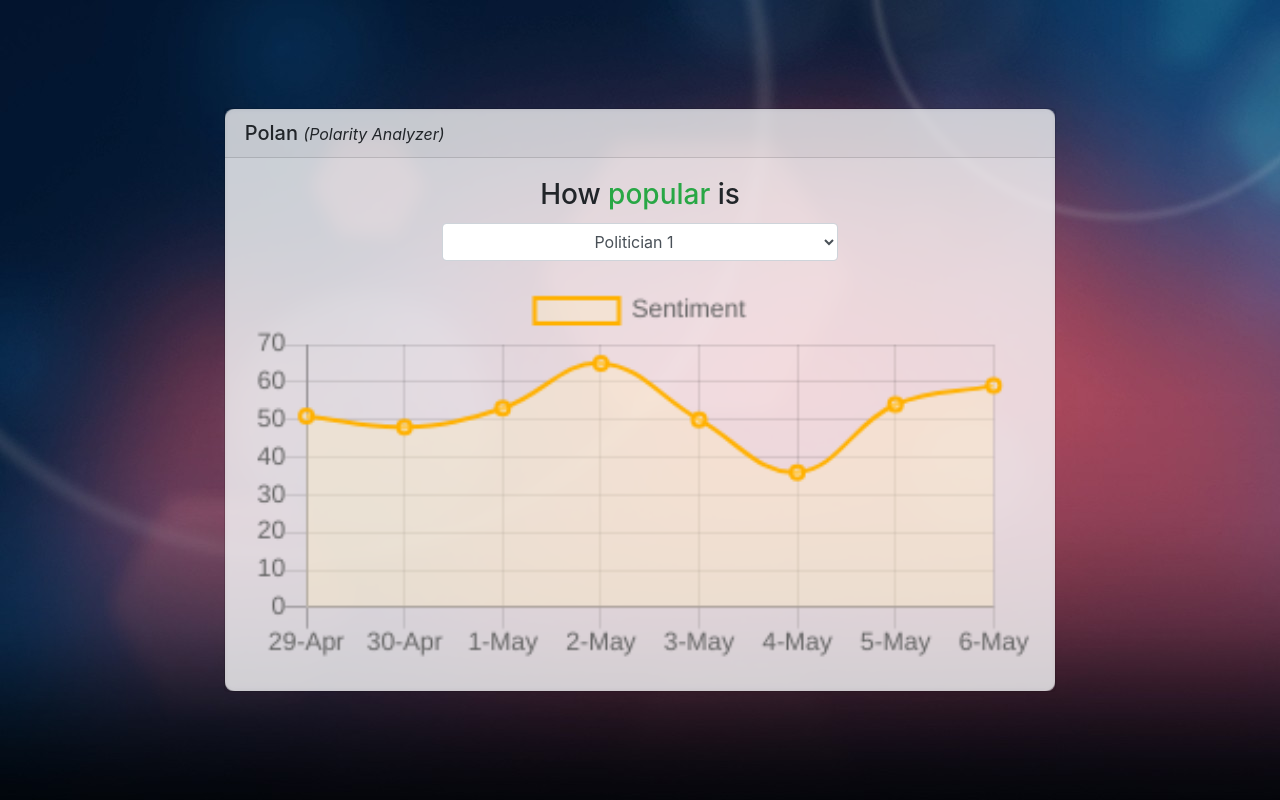
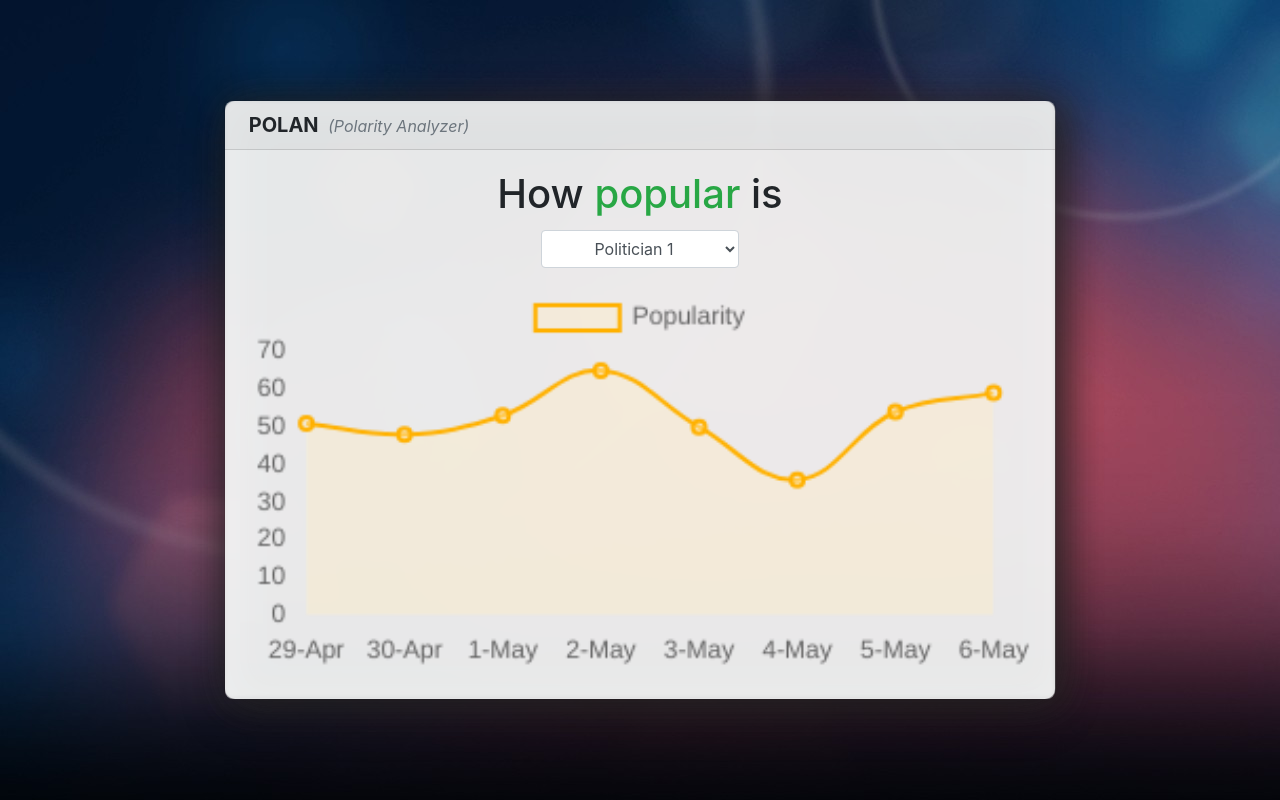
Before and after one commit to yasithdev/polan, a plain HTML site: page index.html in a window 1280 px wide. Drawn offline with nearby package versions, Linux system fonts and the light colour scheme.

Commit message:
implement few changes requested by joshua

```diff
--- a/assets/css/style.css
+++ b/assets/css/style.css
@@ -19,9 +19,10 @@ body {
     left: 0;
     width: 100%;
     height: 100%;
-    opacity: 0.5;
+    opacity: 0.7;
     z-index: -1;
     border-radius: 0.5em;
     background: #f8f9fa;
+    filter: drop-shadow(5px 5px 20px #222222);
     backdrop-filter: blur(2px);
 }
--- a/assets/js/plot.js
+++ b/assets/js/plot.js
@@ -19,7 +19,7 @@ var renderGraph = function (politician) {
             data: {
                 labels: labels,
                 datasets: [{
-                    label: "Sentiment",
+                    label: "Popularity",
                     data: data,
                     backgroundColor: "rgba(255,237,196,0.4)",
                     borderColor: "rgba(255,177,0,1)",
@@ -28,13 +28,21 @@ var renderGraph = function (politician) {
             },
             options: {
                 scales: {
+                    xAxes: [{
+                        gridLines: {
+                            display: false
+                        }
+                    }],
                     yAxes: [{
                         stacked: true,
+                        gridLines: {
+                            display: false
+                        }
                     }]
                 },
                 animation: {
                     duration: 750,
-                },
+                }
             }
         });
     });
@@ -46,7 +54,8 @@ $('#card').fadeIn(250, "swing", function () {
     $('#card-body').fadeTo(500, 1, function () {});
     // Zoom In Card
     $('#card-body').animate({
-        'width': "100%"
+        'width': "100%",
+        'height': "100%"
     });
     // Render Graph
     renderGraph("pol1");
--- a/index.html
+++ b/index.html
@@ -8,31 +8,30 @@
     <meta name="viewport" content="width=device-width, initial-scale=1, shrink-to-fit=no">
 
     <!-- Bootstrap CSS -->
-    <link rel="stylesheet" href="https://stackpath.bootstrapcdn.com/bootstrap/4.0.0/css/bootstrap.min.css" integrity="sha384-Gn5384xqQ1aoWXA+058RXPxPg6fy4IWvTNh0E263XmFcJlSAwiGgFAW/dAiS6JXm"
-        crossorigin="anonymous">
+    <link rel="stylesheet" href="https://stackpath.bootstrapcdn.com/bootstrap/4.1.1/css/bootstrap.min.css" integrity="sha384-WskhaSGFgHYWDcbwN70/dfYBj47jz9qbsMId/iRN3ewGhXQFZCSftd1LZCfmhktB" crossorigin="anonymous">
     <link rel="stylesheet" href="assets/css/style.css">
 </head>
 
 <body>
     <div id="root" class="container">
         <div class="d-flex justify-content-center align-items-center vh-100">
-            <div id="card" hidden class="d-flex w-75 h-auto card">
-                <h5 id="card-header" class="card-header">Polan
-                    <small>
+            <div id="card" hidden class="d-flex w-75 h-auto card shadow-lg">
+                <h5 id="card-header" class="card-header"><strong class="mx-1">POLAN</strong>
+                    <small class="text-secondary">
                         <i>(Polarity Analyzer)</i>
                     </small>
                 </h5>
                 <div id="card-body" class="card-body text-center align-self-center">
                     <div class="form-group">
-                        <h3 class="card-title">How
-                            <span class="text-success">popular</span> is</h3>
-                        <div class="d-block mx-auto w-50 align-self-center">
+                        <h1 class="card-title">How
+                            <span class="text-success">popular</span> is</h1>
+                        <span class="d-block mx-auto w-25 text-center align-self-center">
                             <select class="form-control politician text-center" name="Politician" id="Politician">
                                 <option value="pol1">Politician 1</option>
                                 <option value="pol2">Politician 2</option>
                                 <option value="pol3">Politician 3</option>
                             </select>
-                        </div>
+                        </span>
                     </div>
                     <canvas class="card-img w-100" id="sentiment-chart"></canvas>
                 </div>
```
